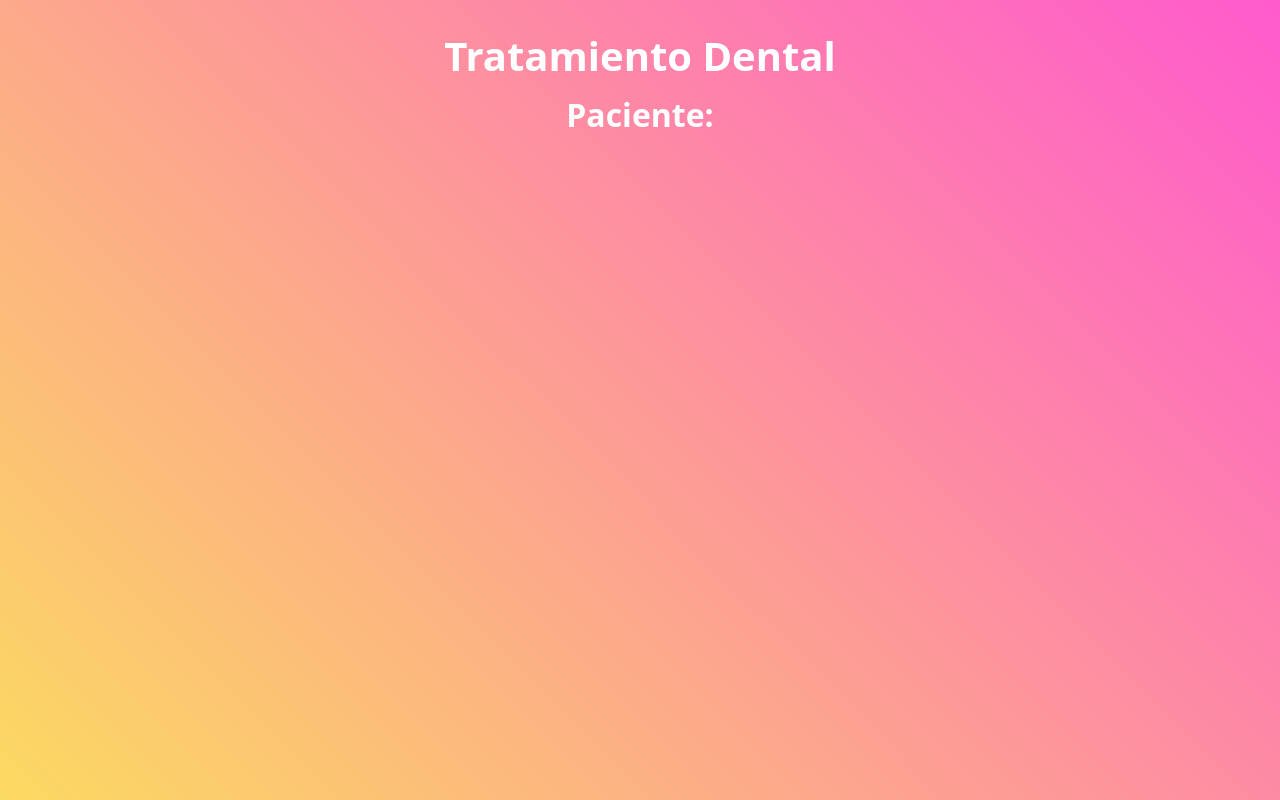
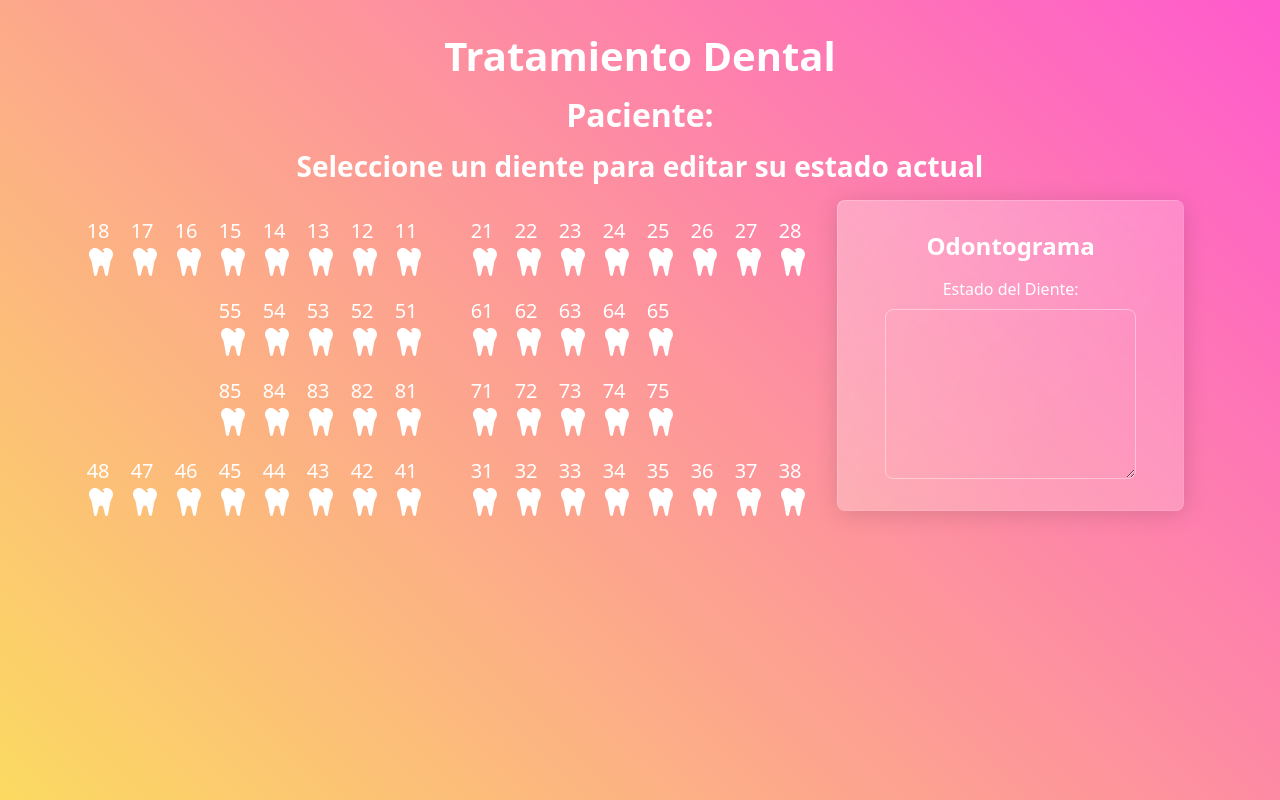
Before and after one commit to cloudluis22/formulario-practicas-materno, a React (Create React App) app: page /tratamiento-dental/1 in a window 1280 px wide. Built offline with nearby package versions, Linux system fonts and the light colour scheme; no server answers.

Commit message:
Finalizando IU de view TratamientoDental.js

```diff
--- /dev/null
+++ b/src/components/Diente.js
@@ -0,0 +1,15 @@
+import React from 'react'
+import { FontAwesomeIcon } from '@fortawesome/react-fontawesome';
+import {
+  faTooth
+} from '@fortawesome/free-solid-svg-icons';
+
+export const Diente = ({Numero, ID ,DienteSeleccionado}) => {
+  return (
+    <div className='me-2 mt-2' onClick={() => DienteSeleccionado(ID)} >
+        <span className='fs-5'> { Numero } </span>
+        <br />
+        <FontAwesomeIcon icon={faTooth} size={'2x'} className='diente-icon' />
+    </div>
+  )
+}
--- a/src/index.css
+++ b/src/index.css
@@ -120,3 +120,9 @@
 .fila {
   cursor: pointer;
 }
+
+.diente-icon:hover {
+  transition: 0.2s;
+  color: rgb(112, 161, 253);
+  cursor: pointer;
+}
--- a/src/views/TratamientoDental.js
+++ b/src/views/TratamientoDental.js
@@ -2,6 +2,7 @@ import React, { useState, useEffect } from 'react'
 import { useParams } from 'react-router-dom';
 import axios from 'axios';
 import config from '../config.json';
+import { Diente } from '../components/Diente';
 
 export const TratamientoDental = () => {
 
@@ -10,6 +11,10 @@ export const TratamientoDental = () => {
         data: [],
         ok: false,
     });
+
+    const [infoDienteActual, setInfoDienteActual] = useState({})
+    const [dienteSeleccionado, setDienteSeleccionado] = useState(0);
+
 
   const { id } = useParams();
 
@@ -47,7 +52,12 @@ export const TratamientoDental = () => {
 
     }
 
-  }, [id]);
+    setInfoDienteActual({
+      NumeroDiente: dienteSeleccionado,
+      Estado: ''
+    })
+
+  }, [id, dienteSeleccionado]);
 
   return (
     <div className='bcg-tratamiento-dental'>
@@ -55,6 +65,143 @@ export const TratamientoDental = () => {
         Tratamiento Dental
       </h1>
       <h2 className='text-center animate__animated animate__fadeIn'> Paciente: {Data.data.NombrePaciente} </h2>
+      <h3 className='text-center animate__animated animate__fadeIn'> Seleccione un diente para editar su estado actual </h3>
+
+      <div className='row px-5'>
+
+        <div className='col-8'>
+
+          <div className='d-flex flex-column align-items-center justify-content-center'>
+
+
+            <div className='d-flex flex-row'>
+
+              <div className='justify-content-end d-flex me-3' onCl>
+
+                <Diente Numero={18} ID={0} DienteSeleccionado={setDienteSeleccionado} />
+                <Diente Numero={17} ID={1} DienteSeleccionado={setDienteSeleccionado} />
+                <Diente Numero={16} ID={2} DienteSeleccionado={setDienteSeleccionado} />
+                <Diente Numero={15} ID={3} DienteSeleccionado={setDienteSeleccionado} />
+                <Diente Numero={14} ID={4} DienteSeleccionado={setDienteSeleccionado} />
+                <Diente Numero={13} ID={5} DienteSeleccionado={setDienteSeleccionado} />
+                <Diente Numero={12} ID={6} DienteSeleccionado={setDienteSeleccionado} />
+                <Diente Numero={11} ID={7} DienteSeleccionado={setDienteSeleccionado} />
+
+              </div>
+
+              <div className='justify-content-end d-flex'>
+
+                <Diente Numero={21} ID={8} DienteSeleccionado={setDienteSeleccionado} />
+                <Diente Numero={22} ID={9} DienteSeleccionado={setDienteSeleccionado} />
+                <Diente Numero={23} ID={10} DienteSeleccionado={setDienteSeleccionado} />
+                <Diente Numero={24} ID={11} DienteSeleccionado={setDienteSeleccionado} />
+                <Diente Numero={25} ID={12} DienteSeleccionado={setDienteSeleccionado} />
+                <Diente Numero={26} ID={13} DienteSeleccionado={setDienteSeleccionado} />
+                <Diente Numero={27} ID={14} DienteSeleccionado={setDienteSeleccionado} />
+                <Diente Numero={28} ID={15} DienteSeleccionado={setDienteSeleccionado} />
+
+              </div>
+
+            </div>
+
+            <div className='d-flex flex-row'>
+
+                <div className='justify-content-end d-flex me-3'>
+
+                  <Diente Numero={55} ID={16} DienteSeleccionado={setDienteSeleccionado} />
+                  <Diente Numero={54} ID={17} DienteSeleccionado={setDienteSeleccionado} />
+                  <Diente Numero={53} ID={18} DienteSeleccionado={setDienteSeleccionado} />
+                  <Diente Numero={52} ID={19} DienteSeleccionado={setDienteSeleccionado} />
+                  <Diente Numero={51} ID={20} DienteSeleccionado={setDienteSeleccionado}/>
+
+                </div>
+
+                <div className='justify-content-end d-flex'>
+
+                  <Diente Numero={61} ID={21} DienteSeleccionado={setDienteSeleccionado} />
+                  <Diente Numero={62} ID={22} DienteSeleccionado={setDienteSeleccionado} />
+                  <Diente Numero={63} ID={23} DienteSeleccionado={setDienteSeleccionado} />
+                  <Diente Numero={64} ID={24} DienteSeleccionado={setDienteSeleccionado} />
+                  <Diente Numero={65} ID={25} DienteSeleccionado={setDienteSeleccionado} />
+
+                </div>
+
+              </div>
+
+
+            <div className='d-flex flex-row'>
+
+                <div className='justify-content-end d-flex me-3'>
+
+                  <Diente Numero={85} ID={26} DienteSeleccionado={setDienteSeleccionado} />
+                  <Diente Numero={84} ID={27} DienteSeleccionado={setDienteSeleccionado} />
+                  <Diente Numero={83} ID={28} DienteSeleccionado={setDienteSeleccionado} />
+                  <Diente Numero={82} ID={29} DienteSeleccionado={setDienteSeleccionado} />
+                  <Diente Numero={81} ID={30} DienteSeleccionado={setDienteSeleccionado} />
+
+                </div>
+
+                <div className='justify-content-end d-flex'>
+
+                  <Diente Numero={71} ID={31} DienteSeleccionado={setDienteSeleccionado} />
+                  <Diente Numero={72} ID={32} DienteSeleccionado={setDienteSeleccionado} />
+                  <Diente Numero={73} ID={33} DienteSeleccionado={setDienteSeleccionado} />
+                  <Diente Numero={74} ID={34} DienteSeleccionado={setDienteSeleccionado} />
+                  <Diente Numero={75} ID={35} DienteSeleccionado={setDienteSeleccionado} />
+
+                </div>
+
+              </div>
+
+              <div className='d-flex flex-row'>
+
+                <div className='justify-content-end d-flex me-3'>
+
+                  <Diente Numero={48} ID={36} DienteSeleccionado={setDienteSeleccionado} />
+                  <Diente Numero={47} ID={37} DienteSeleccionado={setDienteSeleccionado} />
+                  <Diente Numero={46} ID={38} DienteSeleccionado={setDienteSeleccionado} />
+                  <Diente Numero={45} ID={39} DienteSeleccionado={setDienteSeleccionado} />
+                  <Diente Numero={44} ID={40} DienteSeleccionado={setDienteSeleccionado} />
+                  <Diente Numero={43} ID={41} DienteSeleccionado={setDienteSeleccionado} />
+                  <Diente Numero={42} ID={42} DienteSeleccionado={setDienteSeleccionado} />
+                  <Diente Numero={41} ID={43} DienteSeleccionado={setDienteSeleccionado} />
+
+                </div>
+
+                <div className='justify-content-end d-flex'>
+
+                  <Diente Numero={31} ID={44} DienteSeleccionado={setDienteSeleccionado} />
+                  <Diente Numero={32} ID={45} DienteSeleccionado={setDienteSeleccionado} />
+                  <Diente Numero={33} ID={46} DienteSeleccionado={setDienteSeleccionado} />
+                  <Diente Numero={34} ID={47} DienteSeleccionado={setDienteSeleccionado} />
+                  <Diente Numero={35} ID={48} DienteSeleccionado={setDienteSeleccionado} />
+                  <Diente Numero={36} ID={49} DienteSeleccionado={setDienteSeleccionado} />
+                  <Diente Numero={37} ID={50} DienteSeleccionado={setDienteSeleccionado} />
+                  <Diente Numero={38} ID={51} DienteSeleccionado={setDienteSeleccionado} />
+
+                </div>
+
+              </div>
+
+          </div>
+
+
+        </div>
+
+        <div className='col-4 d-flex flex-column'>
+        <div className='card'>
+                    <h4 className='text-center mt-3'> Odontograma </h4>
+                    <form className='px-4 pb-3 d-flex flex-column align-items-center'>
+
+                        <label htmlFor="Estado" className="form-label"> Estado del Diente: </label>
+                        <textarea name='Estado' className='form-control' rows='6' />
+
+                    </form>
+                </div>
+        </div>
+
+      </div>
+
     </div>
   )
 }
```
